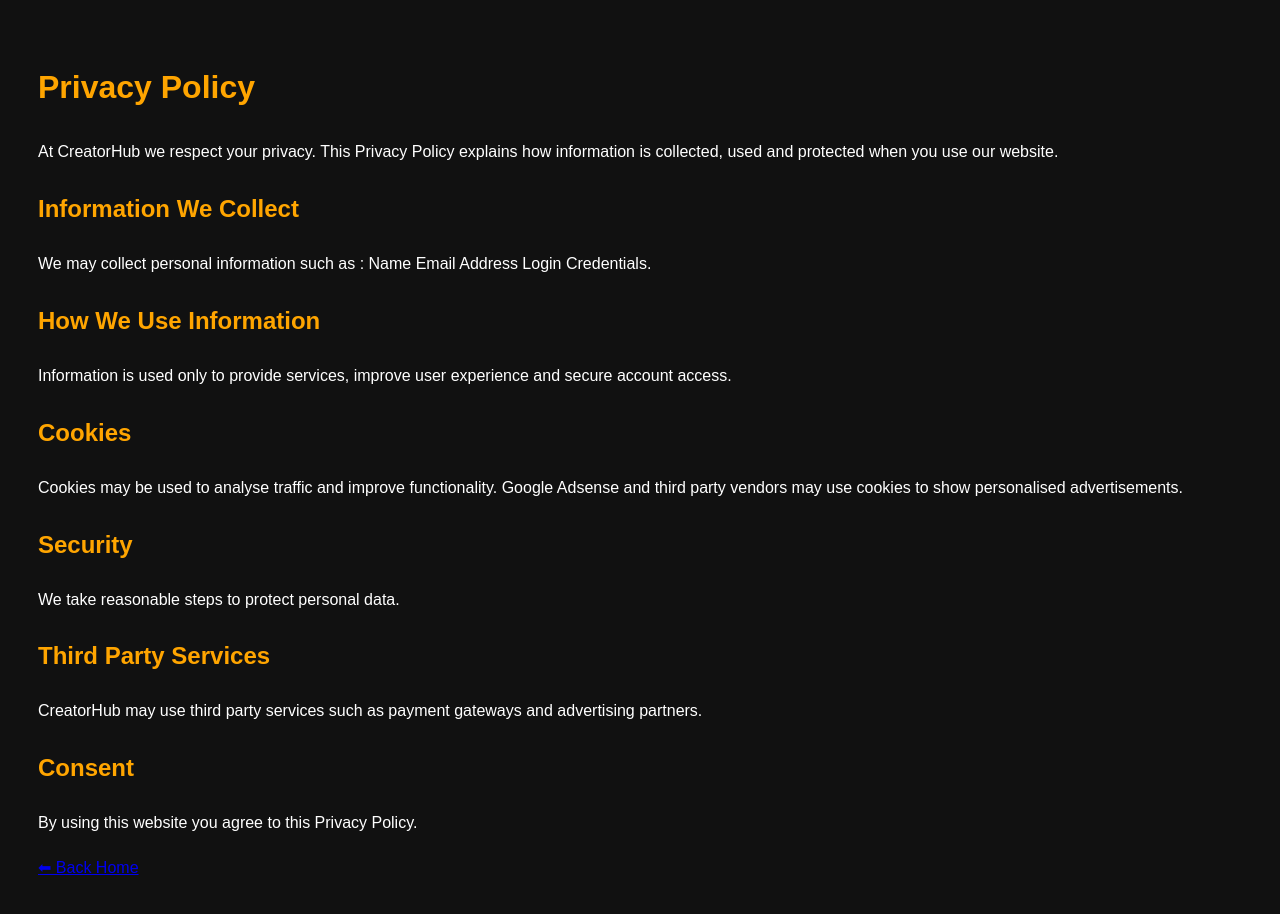
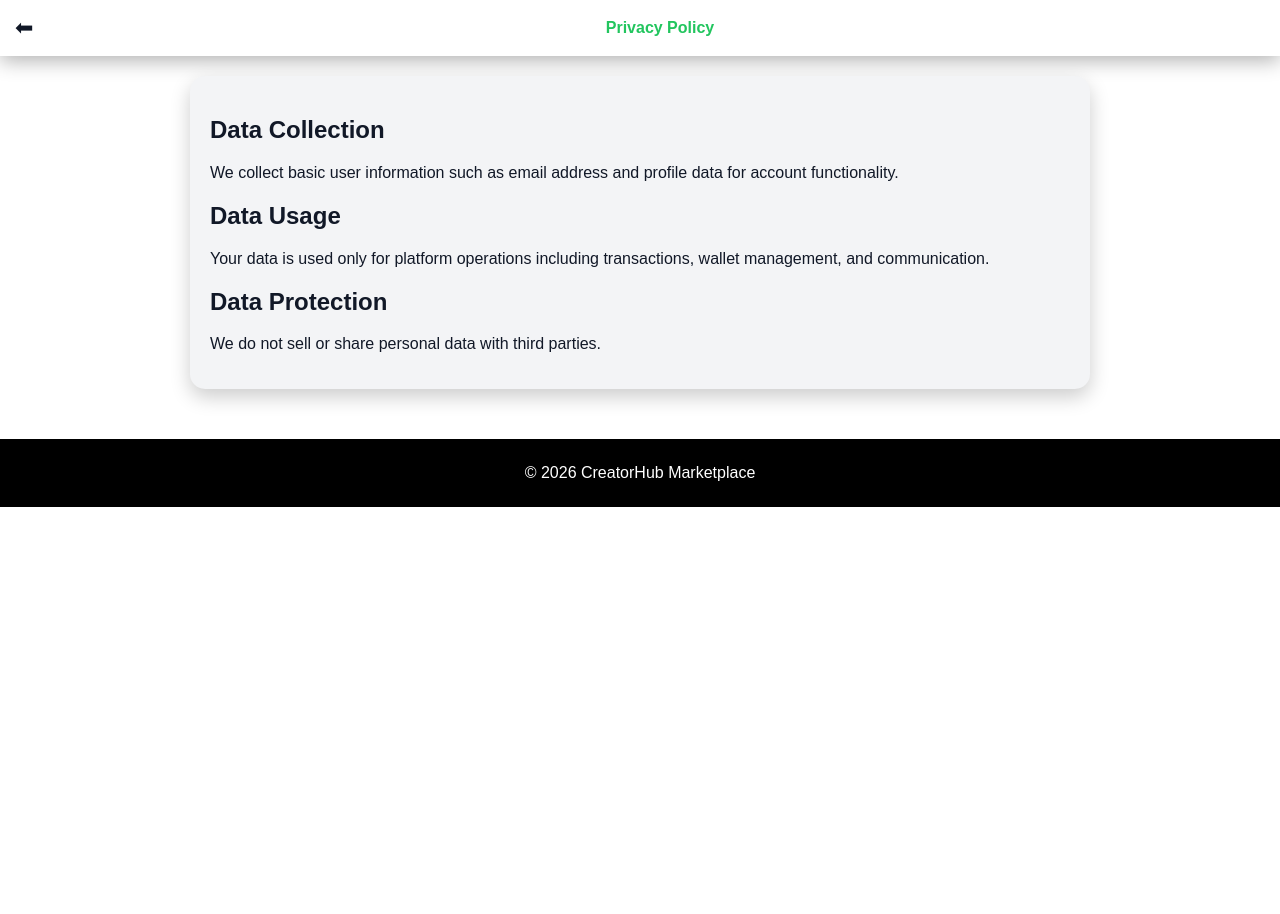
Before and after one commit to Ayush56379/CreatorHub, a plain HTML site: page privacy.html in a window 1280 px wide. After the commit the page ends 800 px from the top, so only its background shows below. Drawn offline with Linux system fonts and the light colour scheme.

Commit message:
Update privacy.html

```diff
--- a/privacy.html
+++ b/privacy.html
@@ -1,123 +1,65 @@
 <!DOCTYPE html>
-<html>
+<html lang="en">
 <head>
-
+<meta charset="UTF-8">
+<meta name="viewport" content="width=device-width,initial-scale=1">
 <title>Privacy Policy - CreatorHub</title>
 
-<meta name="viewport"
-content="width=device-width,initial-scale=1">
-
 <style>
-
-body{
-
-font-family:Arial;
-
-background:#111;
-
-color:white;
-
-padding:30px;
-
-line-height:1.8;
-
+:root{
+--bg:#ffffff;
+--text:#111827;
+--card:#f3f4f6;
+--accent:#22c55e;
 }
-
-h1,h2{
-
-color:orange;
-
+@media (prefers-color-scheme:dark){
+:root{
+--bg:#020617;
+--text:#ffffff;
+--card:#111827;
 }
-
+}
+body{margin:0;font-family:Arial;background:var(--bg);color:var(--text);}
+header{display:flex;align-items:center;padding:15px;background:var(--bg);box-shadow:0 5px 20px rgba(0,0,0,.3);}
+.back{font-size:22px;cursor:pointer;width:40px;}
+.title{flex:1;text-align:center;font-weight:bold;color:var(--accent);}
+.container{padding:20px;max-width:900px;margin:auto;}
+.card{background:var(--card);padding:20px;border-radius:15px;box-shadow:0 8px 20px rgba(0,0,0,.2);}
+footer{text-align:center;padding:25px;background:black;color:white;margin-top:30px;}
 </style>
-
 </head>
 
 <body>
 
-<h1>Privacy Policy</h1>
+<header>
+<div class="back" onclick="history.back()">⬅</div>
+<div class="title">Privacy Policy</div>
+</header>
 
+<div class="container">
+<div class="card">
+
+<h2>Data Collection</h2>
 <p>
-
-At CreatorHub we respect your privacy.
-
-This Privacy Policy explains how information is collected,
-used and protected when you use our website.
-
+We collect basic user information such as email address and profile data for account functionality.
 </p>
 
-
-<h2>Information We Collect</h2>
-
+<h2>Data Usage</h2>
 <p>
-
-We may collect personal information such as :
-
-Name
-
-Email Address
-
-Login Credentials.
-
+Your data is used only for platform operations including transactions, wallet management, and communication.
 </p>
 
-
-<h2>How We Use Information</h2>
-
+<h2>Data Protection</h2>
 <p>
-
-Information is used only to provide services,
-improve user experience and secure account access.
-
+We do not sell or share personal data with third parties.
 </p>
 
+</div>
+</div>
 
-<h2>Cookies</h2>
-
-<p>
-
-Cookies may be used to analyse traffic and improve functionality.
-
-Google Adsense and third party vendors may use cookies
-to show personalised advertisements.
-
-</p>
-
-
-<h2>Security</h2>
-
-<p>
-
-We take reasonable steps to protect personal data.
-
-</p>
-
-
-<h2>Third Party Services</h2>
-
-<p>
-
-CreatorHub may use third party services such as payment gateways
-and advertising partners.
-
-</p>
-
-
-<h2>Consent</h2>
-
-<p>
-
-By using this website you agree to this Privacy Policy.
-
-</p>
-
-
-<a href="index.html">
-
-⬅ Back Home
-
-</a>
+<footer>
+© 2026 CreatorHub Marketplace
+</footer>
 
 </body>
-
 </html>
```
